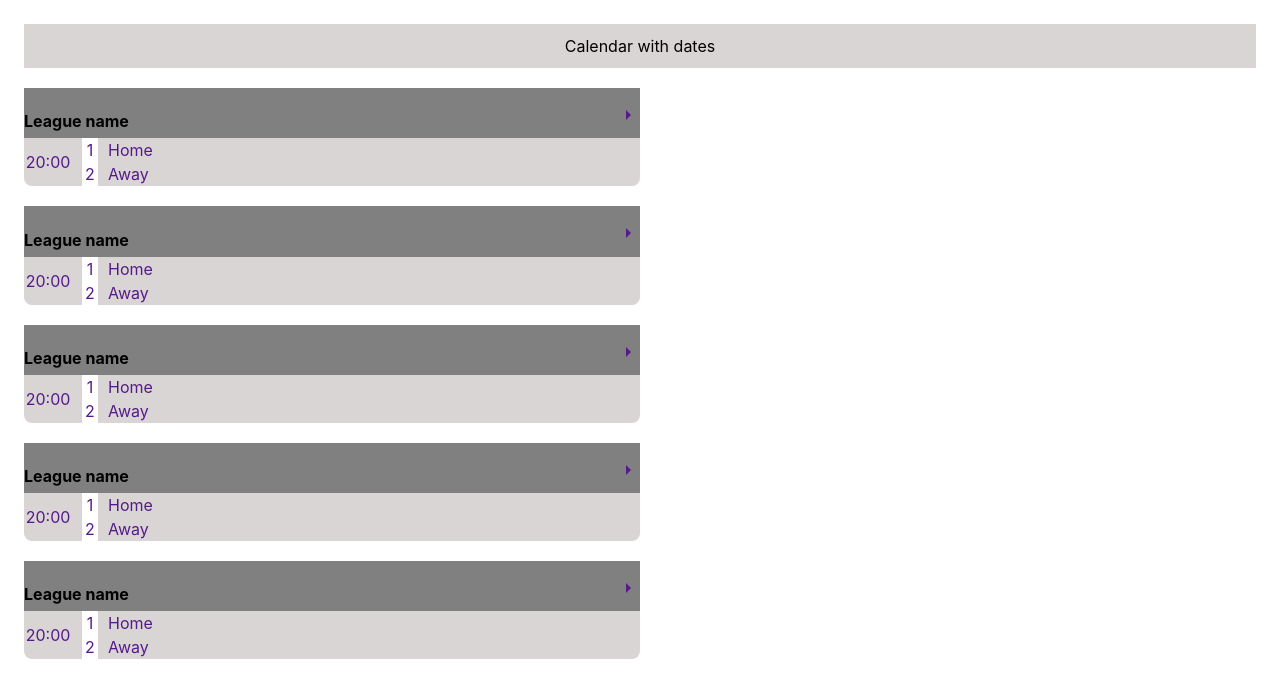
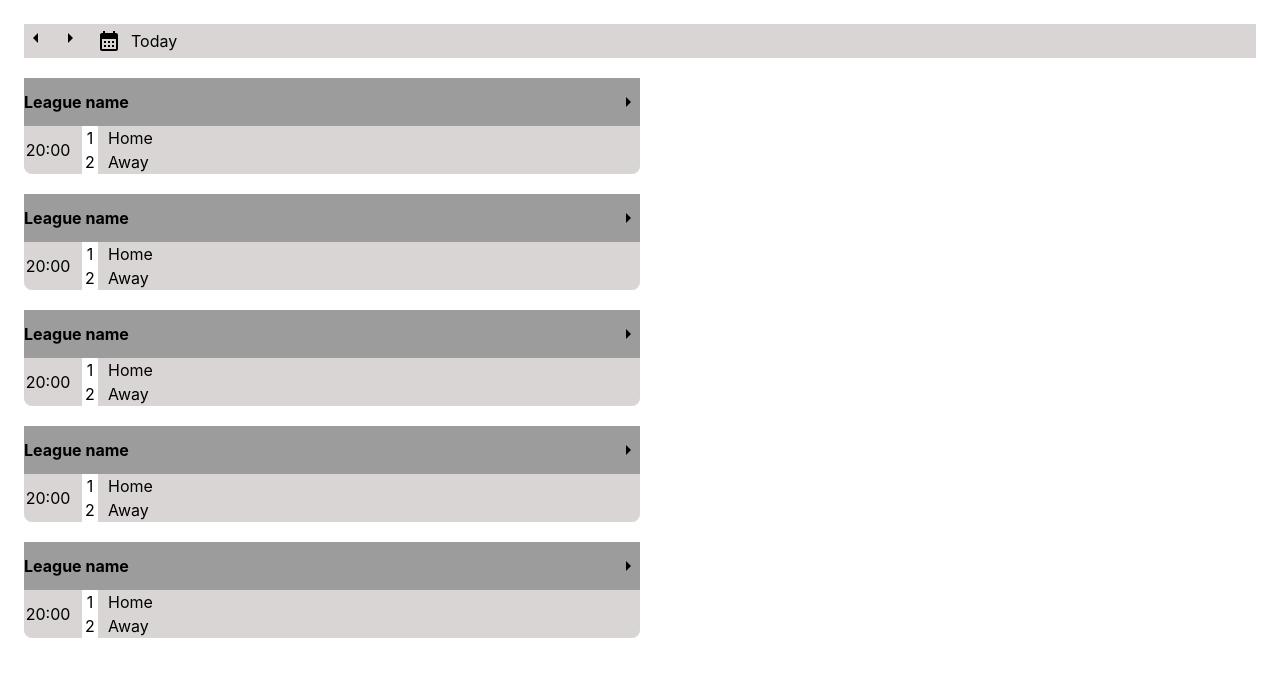
Before and after one commit to axelberk/Livescore, a React (Vite) app: page / in a window 1280 px wide. Shown: the top 698 px of the page. Built offline with nearby package versions, Linux system fonts and the light colour scheme.

Commit message:
outline cont..

```diff
--- a/src/App.css
+++ b/src/App.css
@@ -3,4 +3,5 @@
   margin: 0 auto;
   padding: 1rem;
   text-align: center;
+  color: black;
 }
--- a/src/Calendar/Calendar.css
+++ b/src/Calendar/Calendar.css
@@ -1,4 +1,23 @@
 .Calendar {
-    padding: 10px;
     background-color: rgb(218, 213, 213);
+    flex-direction: row;
+    display: flex;
+    align-items: center;
+    gap: 10px;
+    color: black;
 }
+
+.clickable-calendar {
+    flex-direction: row;
+    display: flex;
+    align-items: center;
+    gap: 10px;
+    padding: 5px;
+    height: 100%;
+    text-decoration: none;
+}
+
+.clickable-calendar:hover {
+    background-color: rgb(197, 197, 197);
+    transition: 0.5s ease;
+}
--- a/src/Calendar/Calendar.jsx
+++ b/src/Calendar/Calendar.jsx
@@ -1,9 +1,23 @@
-import "./Calendar.css"
+import "./Calendar.css";
+import CalendarMonthIcon from "@mui/icons-material/CalendarMonth";
+import ArrowLeftIcon from "@mui/icons-material/ArrowLeft";
+import ArrowRightIcon from "@mui/icons-material/ArrowRight";
 
 const Calendar = () => {
-    return (
-        <div className="Calendar">Calendar with dates</div>
-    )
-}
+  return (
+    <div className="Calendar">
+      <a href="" className="calendar-arrow">
+        <ArrowLeftIcon></ArrowLeftIcon>
+      </a>
+      <a href="" className="calendar-arrow">
+        <ArrowRightIcon></ArrowRightIcon>
+      </a>
+      <a href="" className="clickable-calendar">
+      <CalendarMonthIcon></CalendarMonthIcon>
+      <span>Today</span>
+      </a>
+    </div>
+  );
+};
 
-export default Calendar
+export default Calendar;
--- a/src/Leagues/Leagues.css
+++ b/src/Leagues/Leagues.css
@@ -7,16 +7,25 @@
 }
 
 .league-name-box {
-    background-color: gray;
+    background-color: rgb(156, 156, 156);
     display: flex;
     flex-direction: row;
     justify-content: space-between;
     align-items: center;
+    text-decoration: none;
+    text-align: center;
+    height: 3rem;
+}
+
+.league-name-box:hover {
+    background-color: whitesmoke;
+    transition: 0.5s ease;
 }
 
 .league-name {
-    margin-bottom: 5px;
+    flex: 1;
     text-align: left;
+    font-weight: bold;
 }
 
 .league-redirect {
@@ -30,6 +39,13 @@
     flex-direction: row;
     display: flex;
     gap: 10px;
+    width: 100%;
+}
+
+.fixture:hover {
+    background-color: rgba(175, 175, 175, 0.733);
+    cursor: pointer;
+    transition: 0.5s ease;
 }
 
 .fixture-list {
@@ -51,4 +67,6 @@
 
 .league-redirect {
     height: 20px;
+    padding: 10px;
+    text-decoration: none;
 }
--- a/src/Leagues/Leagues.jsx
+++ b/src/Leagues/Leagues.jsx
@@ -5,9 +5,11 @@ import { Link } from "@mui/icons-material";
 const Leagues = () => {
   return (
     <div className="league">
-      <div className="league-name-box">
-        <h4 className="league-name">League name</h4>
-        <a className="league-redirect" href=""><ArrowRightIcon></ArrowRightIcon></a>
+      <div>
+        <a href="" className="league-name-box">
+            <h4 className="league-name">League name</h4>
+            <ArrowRightIcon></ArrowRightIcon>
+        </a>
       </div>
       <div className="fixture-list">
         <a href="" className="fixture">
--- a/src/index.css
+++ b/src/index.css
@@ -7,3 +7,8 @@
   -webkit-font-smoothing: antialiased;
   -moz-osx-font-smoothing: grayscale;
 }
+
+a {
+  text-decoration: none;
+  color: black;
+}
```
